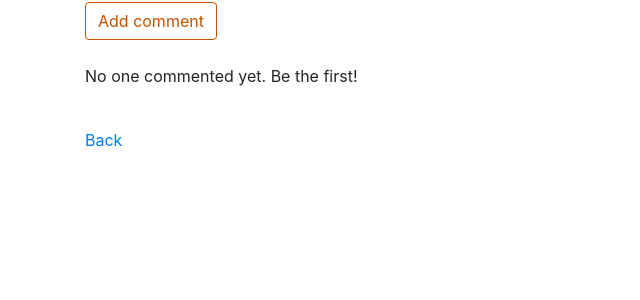
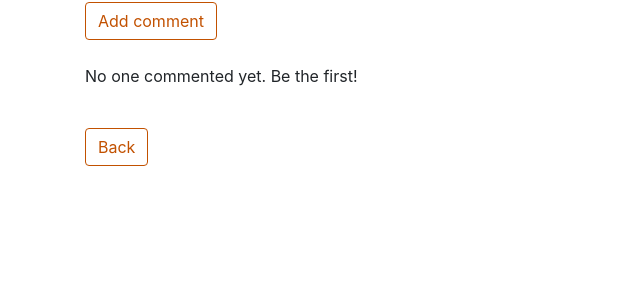
Before and after one commit to tenaciouscri/django-blog, a Django app: template myblog/blog/templates/blog/blog_post.html in a window 1280 px wide. Shown: the part 217-517 px from the top of the page, without its empty margins (0-640 px from the left). Run offline with Django 3.2, Linux system fonts and the light colour scheme; the template is opened without the code that fills it, so the values that code supplies are empty; parts of the project's set-up code (start-up, migrations or seed data) failed here and were passed over.

Commit message:
Added "Back" button

```diff
--- a/myblog/blog/templates/blog/blog_post.html
+++ b/myblog/blog/templates/blog/blog_post.html
@@ -41,6 +41,6 @@
             <p>No one commented yet. Be the first!</p>
         {% endfor %}
         <br>
-        <a href="{% url 'home' %}">Back</a>
+        <a class="btn btn-default" href="{% url 'home' %}">Back<span class="glyphicon glyphicon-ok"></span></a>
     </article>
 {% endblock %}
```
